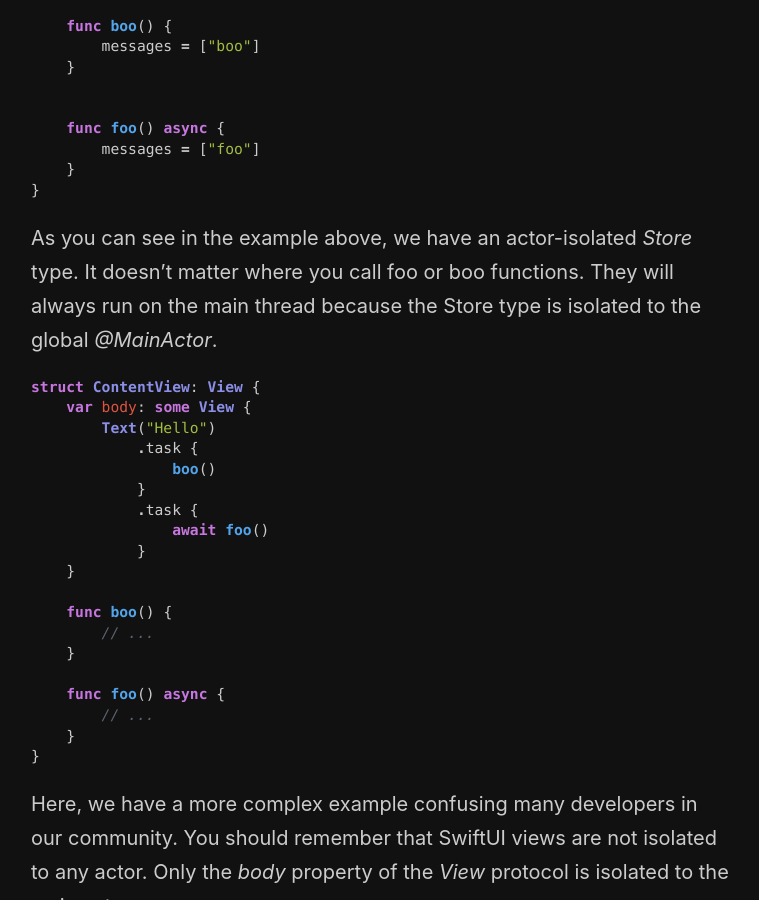
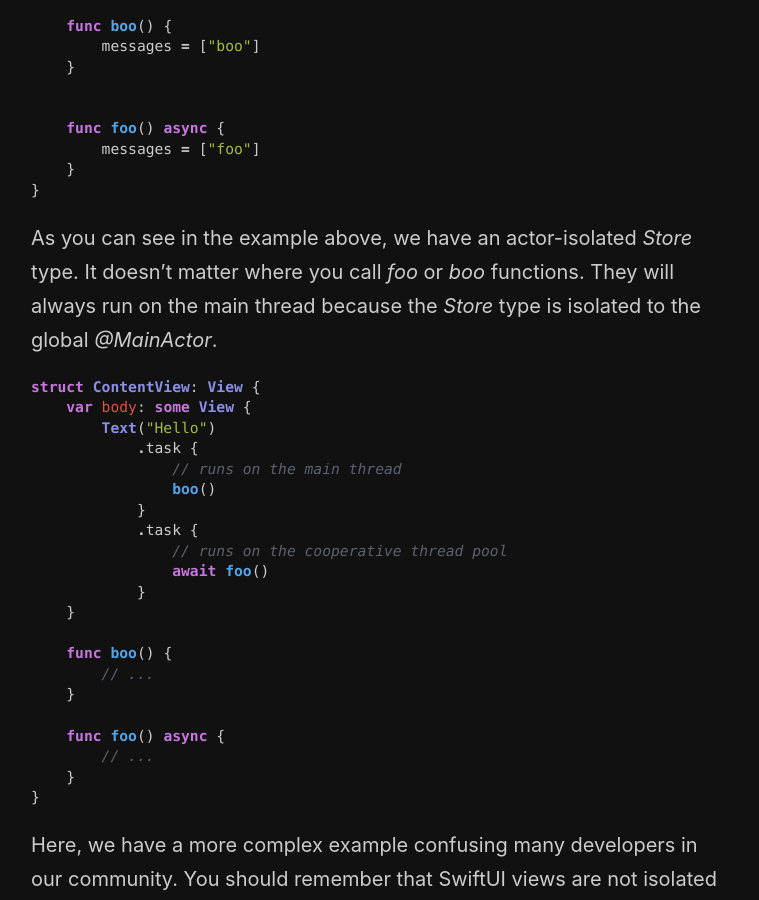
Before and after one commit to mecid/mecid.github.io, a Jekyll site: the page built from _posts/2024-03-20-where-swift-concurrency-will-run-your-function.md, in a window 1280 px wide and 900 px high, scrolled down 1837 px. Shown: the whole window, without its empty margins (259-1018 px from the left). Built offline with Jekyll 4.4.1, drawn with Linux system fonts in a browser that asks for light colours.

Commit message:
async func post formatting improved

````diff
--- a/_posts/2024-03-20-where-swift-concurrency-will-run-your-function.md
+++ b/_posts/2024-03-20-where-swift-concurrency-will-run-your-function.md
@@ -48,16 +48,18 @@ Let's dive into some examples.
 }
 ```
 
-As you can see in the example above, we have an actor-isolated *Store* type. It doesn't matter where you call foo or boo functions. They will always run on the main thread because the Store type is isolated to the global *@MainActor*.
+As you can see in the example above, we have an actor-isolated *Store* type. It doesn't matter where you call *foo* or *boo* functions. They will always run on the main thread because the *Store* type is isolated to the global *@MainActor*.
 
 ```swift
 struct ContentView: View {
     var body: some View {
         Text("Hello")
             .task {
+                // runs on the main thread
                 boo()
             }
             .task {
+                // runs on the cooperative thread pool
                 await foo()
             }
     }
````
